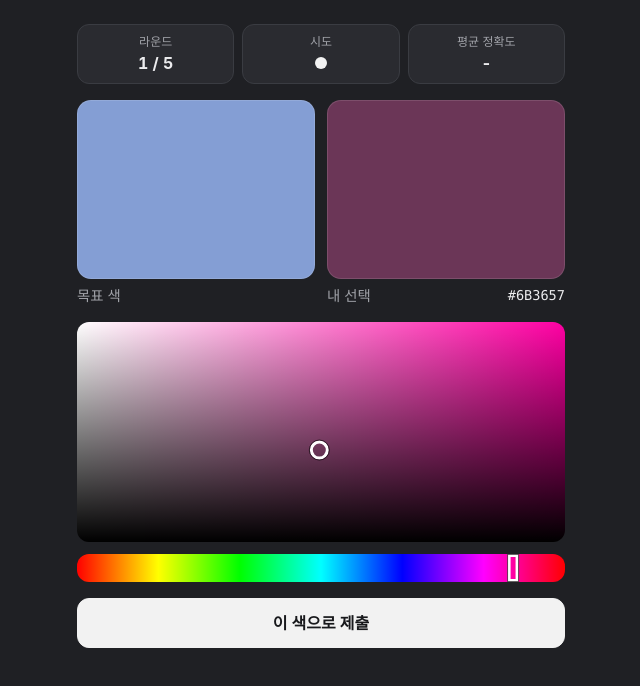
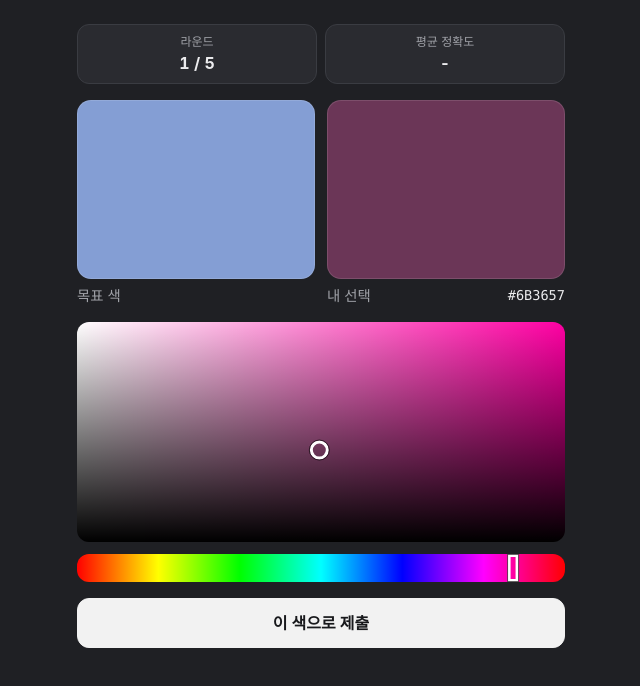
Before and after one commit to lorsh07/ColorCorrect, a plain HTML site: page index.html in a window 1280 px wide. Both pictures are taken after a click on the button "게임 시작". Shown: the whole page, without its empty margins (319-959 px from the left). Drawn offline with Linux system fonts and the light colour scheme.

Commit message:
Remove tries indicator from the HUD
Co-Authored-By: Claude Opus 5.5 <noreply@anthropic.com>
Claude-Session: https://claude.ai/code/session_01PnidkTAiyTrj1vKZfjSuZP

```diff
--- a/game.js
+++ b/game.js
@@ -22,7 +22,7 @@
   const el = {
     screens: { start: $('screen-start'), game: $('screen-game'), result: $('screen-result') },
     bestRecord: $('best-record'),
-    hudRound: $('hud-round'), hudTries: $('hud-tries'), hudAvg: $('hud-avg'),
+    hudRound: $('hud-round'), hudAvg: $('hud-avg'),
     targetSwatch: $('target-swatch'), targetCover: $('target-cover'), coverText: $('cover-text'),
     targetHex: $('target-hex'), pickSwatch: $('pick-swatch'), pickHex: $('pick-hex'),
     sv: $('sv-canvas'), hue: $('hue-canvas'),
@@ -248,13 +248,6 @@
 
   function updateHud() {
     el.hudRound.textContent = `${state.round} / ${TOTAL_ROUNDS}`;
-    el.hudTries.innerHTML = '';
-    for (let i = 0; i < MAX_TRIES; i++) {
-      const d = document.createElement('span');
-      d.className = 'dot' + (i < MAX_TRIES - state.tries.length ? '' : ' used');
-      el.hudTries.appendChild(d);
-    }
-    el.hudTries.setAttribute('aria-label', `${MAX_TRIES - state.tries.length}번 남음`);
     const done = state.results.map((r) => r.best.acc);
     el.hudAvg.textContent = done.length ? fmt(average(done)) : '-';
   }
--- a/index.html
+++ b/index.html
@@ -36,7 +36,6 @@
     <section id="screen-game" class="screen">
       <header class="hud">
         <div class="hud-item"><span class="hud-label">라운드</span><span id="hud-round" class="hud-value">1 / 5</span></div>
-        <div class="hud-item"><span class="hud-label">시도</span><span id="hud-tries" class="dots"></span></div>
         <div class="hud-item"><span class="hud-label">평균 정확도</span><span id="hud-avg" class="hud-value">-</span></div>
       </header>
 
--- a/style.css
+++ b/style.css
@@ -100,7 +100,7 @@ body {
 /* ---------- HUD ---------- */
 .hud {
   display: grid;
-  grid-template-columns: repeat(3, 1fr);
+  grid-template-columns: repeat(2, 1fr);
   gap: 8px;
   margin-bottom: 16px;
 }
@@ -115,9 +115,6 @@ body {
 }
 .hud-label { font-size: .75rem; color: var(--muted); }
 .hud-value { font-weight: 700; font-variant-numeric: tabular-nums; }
-.dots { display: flex; gap: 6px; height: 24px; align-items: center; }
-.dot { width: 12px; height: 12px; border-radius: 50%; background: var(--accent); }
-.dot.used { background: transparent; border: 2px solid var(--line); }
 
 /* ---------- 색 견본 ---------- */
 .swatches { display: grid; grid-template-columns: 1fr 1fr; gap: 12px; margin-bottom: 16px; }
```
